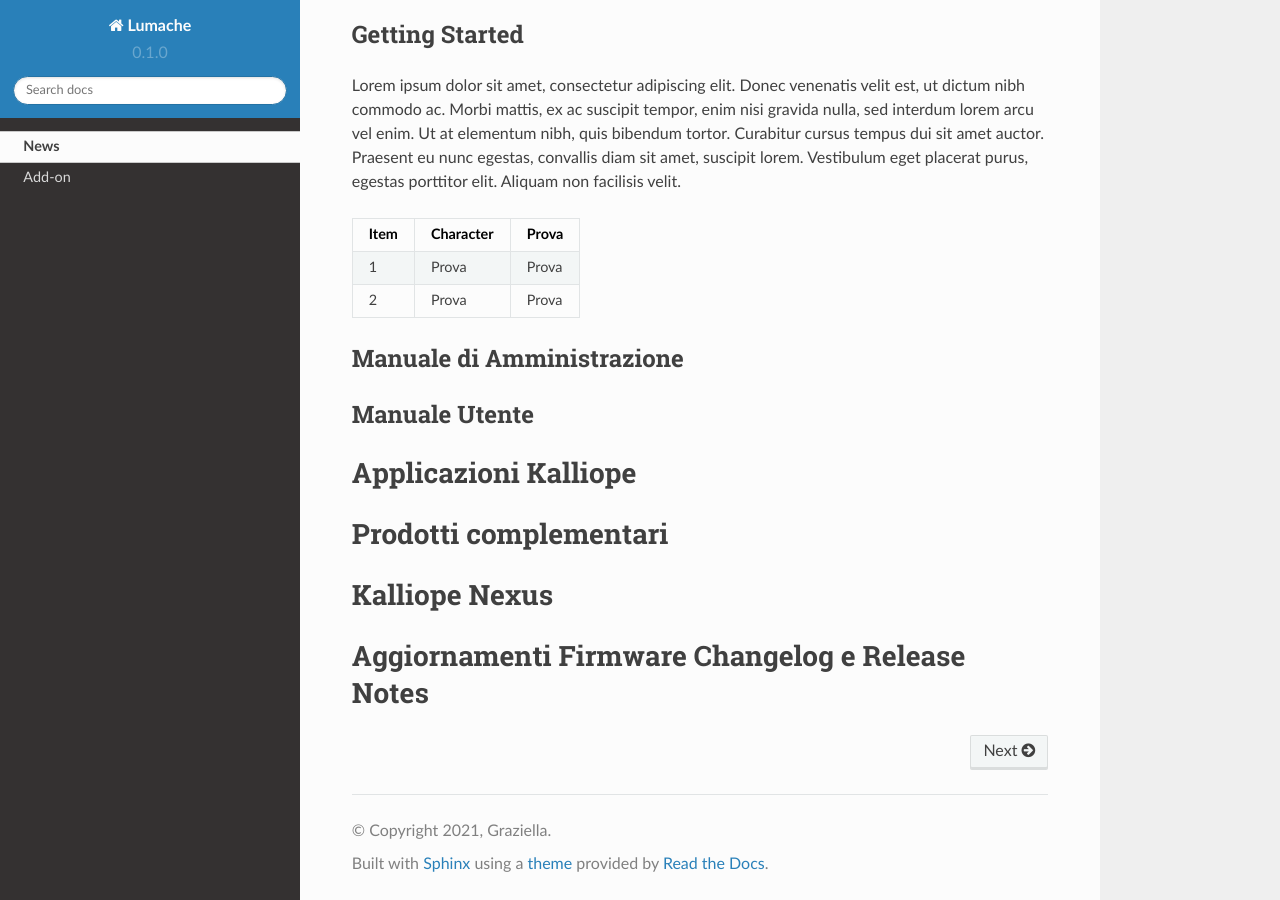
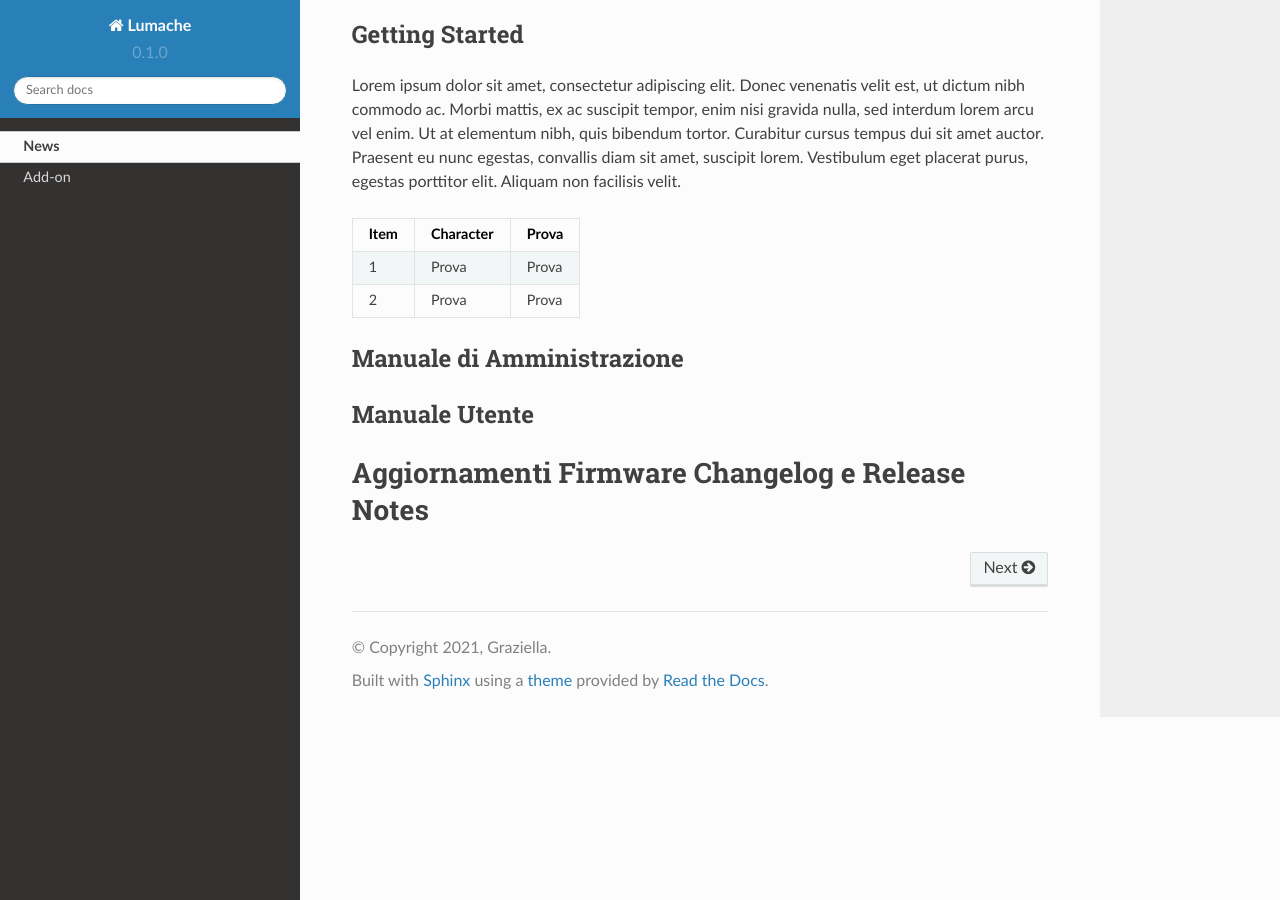
Before and after one commit to mirianatroccoli/KalliopeDoc-it, a Sphinx documentation site: the page built from docs/source/index.rst, in a window 1280 px wide and 900 px high, scrolled down 728 px. Built offline with Sphinx 7.4.7 and the Read the Docs theme 2.0.0, drawn with Linux system fonts in a browser that asks for light colours; pages that are not in the unit, such as notebooks, are missing from menus.

Commit message:
Update index.rst

```diff
--- a/docs/source/index.rst
+++ b/docs/source/index.rst
@@ -38,18 +38,6 @@ Manuale Utente
 -----------
 
 
-Applicazioni Kalliope
-==========
-
-
-Prodotti complementari
-==========
-
-
-Kalliope Nexus
-==========
-
-
 
 Aggiornamenti Firmware Changelog e Release Notes
 ==========
```
